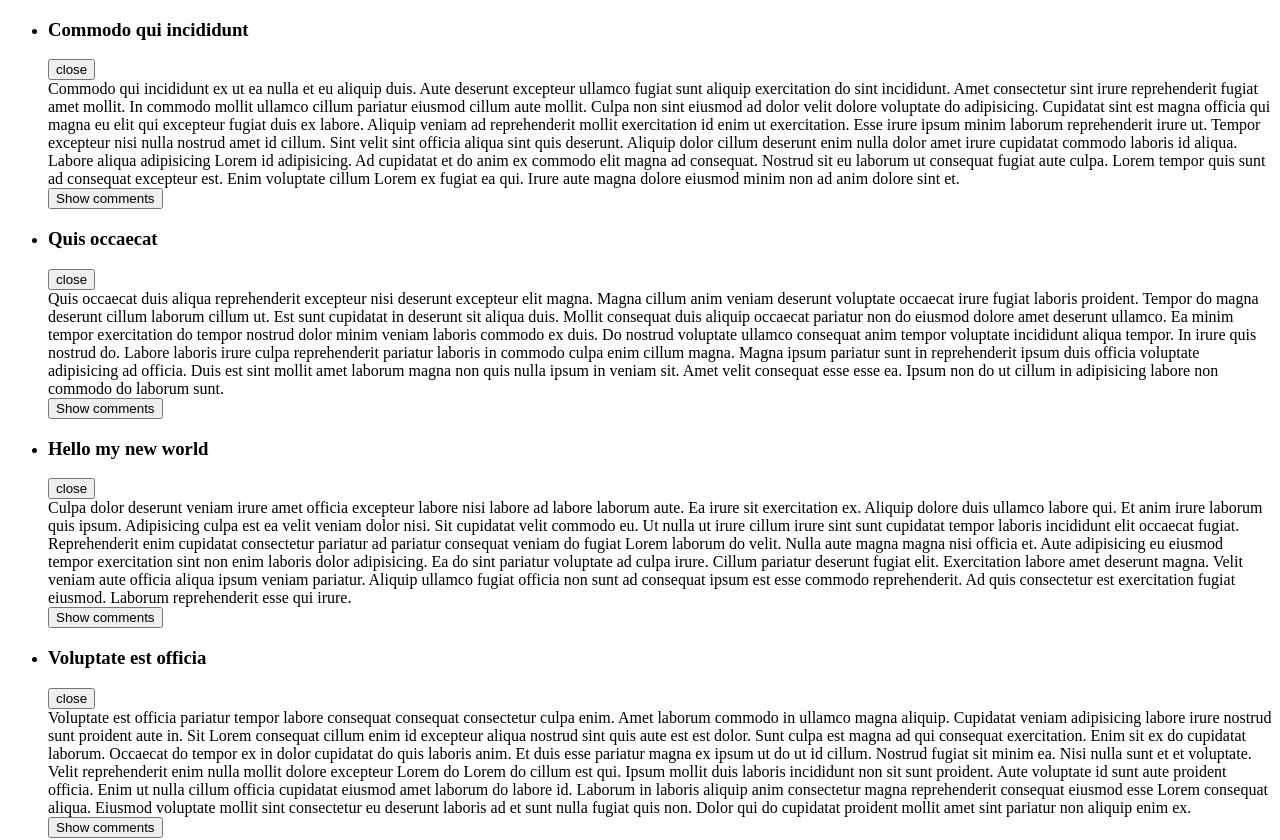
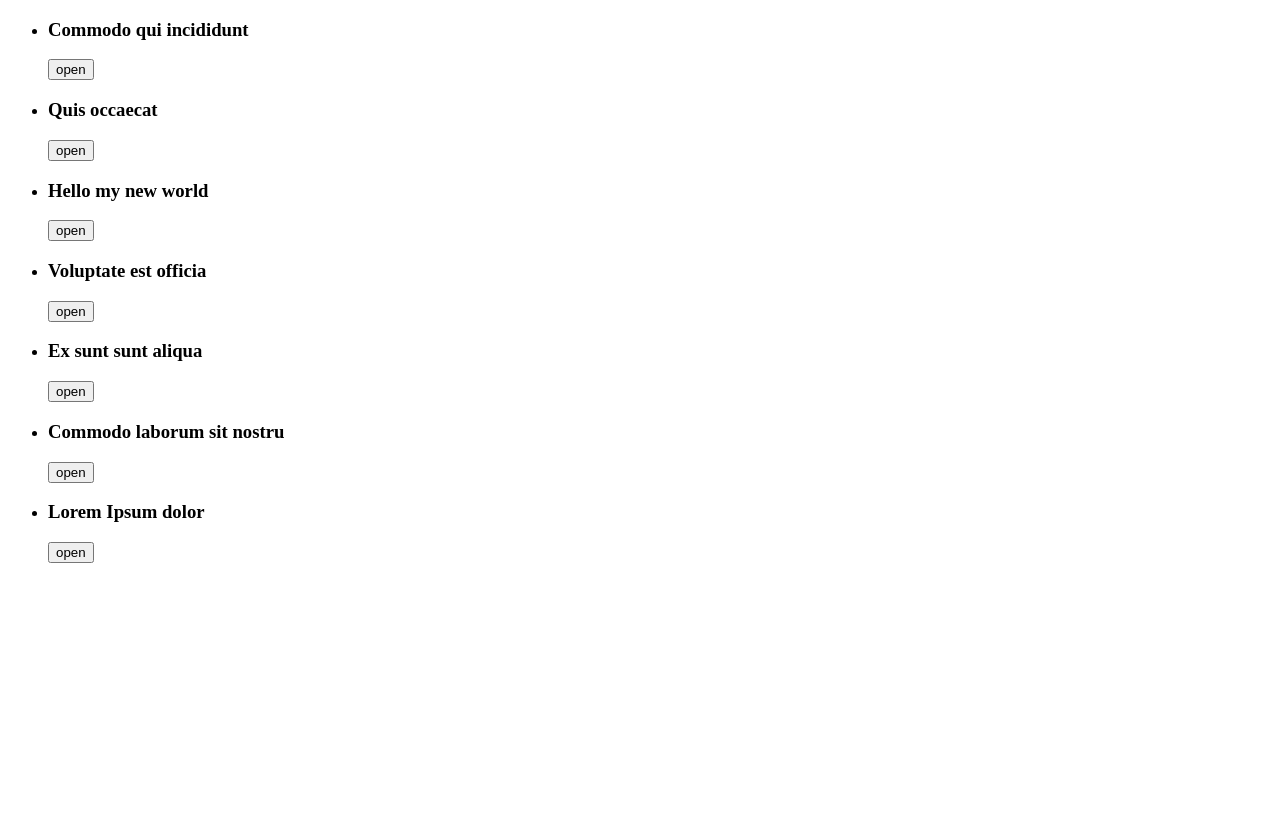
Before and after one commit to Alexander-Akimov/reactJs, a React app: page / in a window 1280 px wide. Shown: the top 840 px of the page. After the commit the page ends 800 px from the top, so only its background shows below. Built offline with nearby package versions, Linux system fonts and the light colour scheme.

Commit message:
using decorators

```diff
--- a/src/Article.jsx
+++ b/src/components/Article.jsx
@@ -2,8 +2,9 @@
 import PropTypes from 'prop-types'
 import ArticleCommentsState from './ArticleCommentsState'
 //import ArticleComments from './ArticleComments'
+import toggleOpen from '../decorators/toggleOpen'
 
-export default class Article extends Component {
+class Article extends Component {
 	static propTypes = {
 		//article: PropTypes.number
 		article: PropTypes.shape({
@@ -17,23 +18,14 @@
 		}).isRequired
 	}
 
-	constructor(props) {
-		super(props)
 
-		this.state = {
-			isOpen: true/*,
-			isComntsShown: false*/
-		}
-		//this.toggleOpen = this.toggleOpen.bind(this)
-	}
 
 	render() {
-		const {article} = this.props
-		const {isOpen} = this.state
+		const {article, isOpen, toggleOpen} = this.props
 		return (
 			<div>
 				<h3>{article.title}</h3>
-				<button onClick = {this.toggleOpen/*this.toggleOpen.bind(this)*/}>
+				<button onClick = {toggleOpen}>
 					{isOpen ? 'close' : 'open'}
 				</button>
 				{this.getBody()}
@@ -42,8 +34,8 @@
 	}
 
 	getBody() {
-		if(!this.state.isOpen) return null
-		const {article} = this.props
+		const {article, isOpen} = this.props
+		if(!isOpen) return null
 		return (
 			<div>
 				<section>{article.text}</section>
@@ -76,14 +68,11 @@
 		})
 	}
 
-	toggleOpen = (ev) => {
-		//ev.preventDefault()
-		console.log('---', ev.nativeEvent)
-		this.setState({
-			isOpen: !this.state.isOpen
-		})
-	}
+
 }
+export default toggleOpen(Article)
+
+
 /*export default function Article(props) {
 	const {article} = props
 	//console.log('---', props)
--- /dev/null
+++ b/src/decorators/toggleOpen.jsx
@@ -0,0 +1,23 @@
+import React, {Component as ReactComponent} from 'react'
+
+export default (OriginalComponent) => class WrappedComponent extends ReactComponent {
+	state = {
+		isOpen: false
+	}
+
+	render() {
+		return <OriginalComponent {...this.props} {...this.state} toggleOpen = {this.toggleOpen}/>
+	}
+
+	toggleOpen = (ev) => {
+		ev && ev.preventDefault && ev.preventDefault() // проверки прежде чем вызвать этот метод
+		this.setState({
+			isOpen: !this.state.isOpen
+		})
+	}
+}
+
+// const func = (...args) => {
+// 	console.log('', ...args)
+// 	return originalFunc(...args)
+// }
--- a/src/index.jsx
+++ b/src/index.jsx
@@ -1,6 +1,6 @@
 import React from 'react'
 import {render} from 'react-dom'
-import ArticleList from './ArticleList'
+import ArticleList from './components/ArticleList'
 import {articles} from './fixtures'
 // function HelloWorld() {
 // 	return <h1>Hello World</h1>
```
Also changed, not shown: src/components/ArticleComments.jsx (renamed from src/ArticleComments.jsx), src/components/ArticleCommentsState.jsx (renamed from src/ArticleCommentsState.jsx), src/components/ArticleList.jsx (renamed from src/ArticleList.jsx), src/components/Comment.jsx (renamed from src/Comment.jsx).
